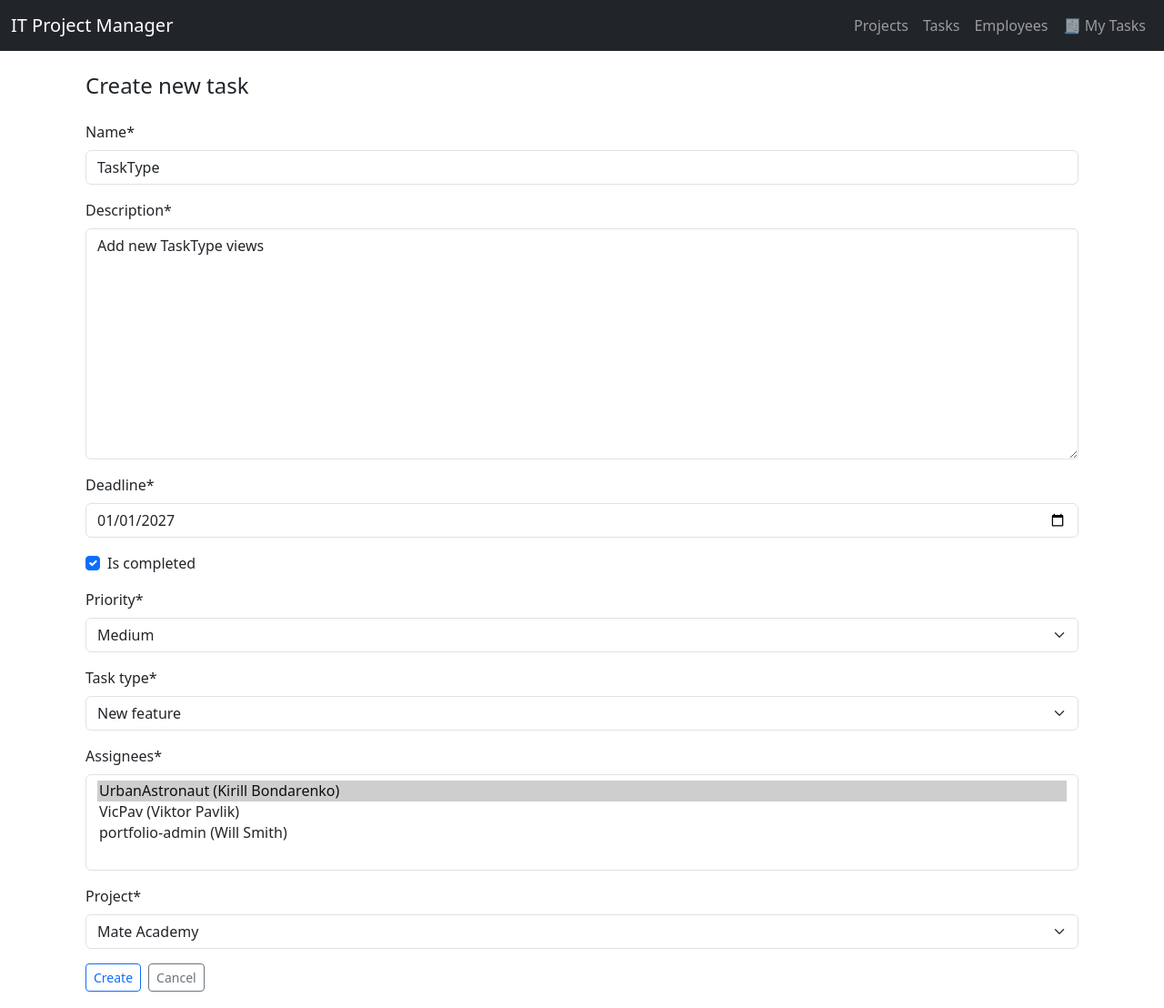
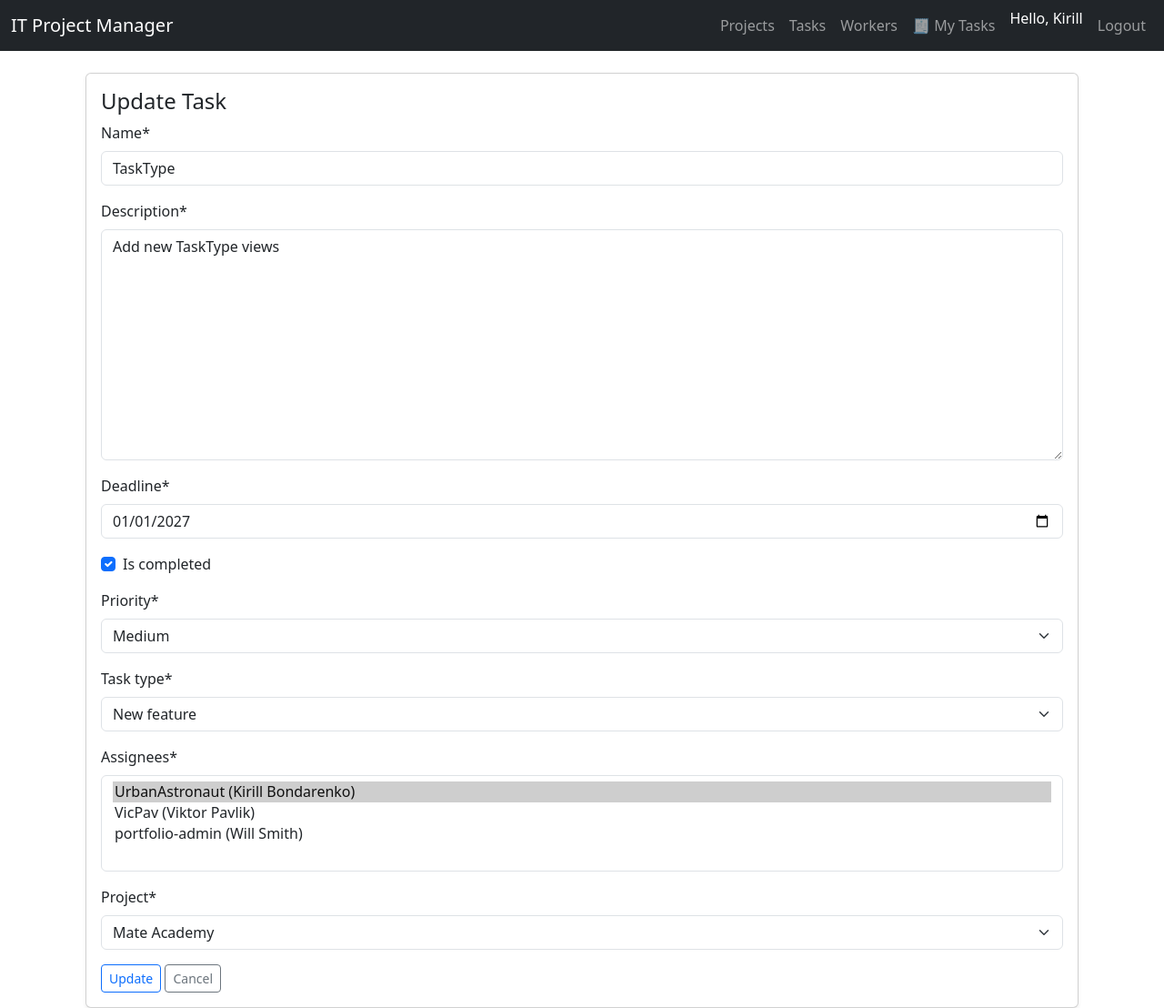
Before and after one commit to UrbanAstronaut88/it-project, a Django app: page /tasks/5/update/ in a window 1280 px wide. Shown: the whole page at 91% size. Run offline with Django 5.2, Linux system fonts and the light colour scheme; a user stored in the database is signed in; data comes from the database, SQL or seed files in the repository; both versions use the stored data as it was after the commit; some libraries are stand-ins or nearby versions.

Commit message:
my_tasks.html pagination disabled

```diff
--- a/main/views.py
+++ b/main/views.py
@@ -201,7 +201,7 @@ class MyTasksListView(ListView):
     model = Task
     template_name = "main/my_tasks.html"
     context_object_name = "tasks"
-    paginate_by = 1
+    #paginate_by = 3
 
     def get_queryset(self):
         return Task.objects.filter(assignees=self.request.user)
--- a/templates/base.html
+++ b/templates/base.html
@@ -23,11 +23,28 @@
             <a class="nav-link" href="{% url 'main:task-list' %}">Tasks</a>
           </li>
           <li class="nav-item">
-            <a class="nav-link" href="{% url 'main:worker-list' %}"> Employees</a>
+            <a class="nav-link" href="{% url 'main:worker-list' %}">Workers</a>
           </li>
+
           {% if user.is_authenticated %}
             <li class="nav-item">
               <a class="nav-link" href="{% url 'main:my-tasks' %}">🧾 My Tasks</a>
+            </li>
+            <li class="nav-item">
+              <span class="navbar-text text-white mx-2">
+                Hello, {{ user.first_name|default:user.username }}
+              </span>
+            </li>
+            <li class="nav-item">
+              <form method="post" action="{% url 'logout' %}">
+                {% csrf_token %}
+                <button type="submit" class="btn btn-link nav-link" style="display: inline; padding: -5px">Logout</button>
+              </form>
+            </li>
+
+          {% else %}
+            <li class="nav-item">
+              <a class="nav-link" href="{% url 'login' %}">Login</a>
             </li>
           {% endif %}
         </ul>
--- a/templates/main/my_tasks.html
+++ b/templates/main/my_tasks.html
@@ -27,7 +27,7 @@
                 {% if not task.is_completed %}
                   <form action="{% url 'main:task-complete' task.pk %}" method="post">
                     {% csrf_token %}
-                    <button type="submit" class="btn btn-sm btn-outline-primary">Mark as Completed</button>
+                    <button type="submit" class="btn btn-sm btn-outline-success">Mark as Completed</button>
                   </form>
                 {% else %}
                   <span class="badge bg-success">Completed</span>
--- a/templates/main/task_form.html
+++ b/templates/main/task_form.html
@@ -1,21 +1,38 @@
 {% extends "base.html" %}
 {% load crispy_forms_filters %}
-{% load crispy_forms_tags %}
 
 {% block title %}
+  {% if form.instance.pk %}
+    Update Task
+  {% else %}
     Create Task
+  {% endif %}
 {% endblock %}
 
 {% block content %}
 <div class="container mt-4">
-    <h4 class="mb-4">Create new task</h4>
+  <div class="card shadow-sm">
+    <div class="card-body">
+      <h4 class="card-title">
+        {% if form.instance.pk %}
+          Update Task
+        {% else %}
+          Create New Task
+        {% endif %}
+      </h4>
       <form method="post">
         {% csrf_token %}
         {{ form|crispy }}
-      <div class="d-flex gap-2 mt-3">
-        <button type="submit" class="btn btn-sm btn-outline-primary">Create</button>
+        <button type="submit" class="btn btn-sm btn-outline-primary">
+          {% if form.instance.pk %}
+            Update
+          {% else %}
+            Create
+          {% endif %}
+        </button>
         <a href="{% url 'main:task-list' %}" class="btn btn-sm btn-outline-secondary">Cancel</a>
-      </div>
       </form>
     </div>
+  </div>
+</div>
 {% endblock %}
```
Also changed, not shown: templates/registration/logged_out.html (added, +12 -0 lines), templates/registration/login.html (added, +18 -0 lines), db.sqlite3. Lines whose indentation alone changed are shown as unchanged.
